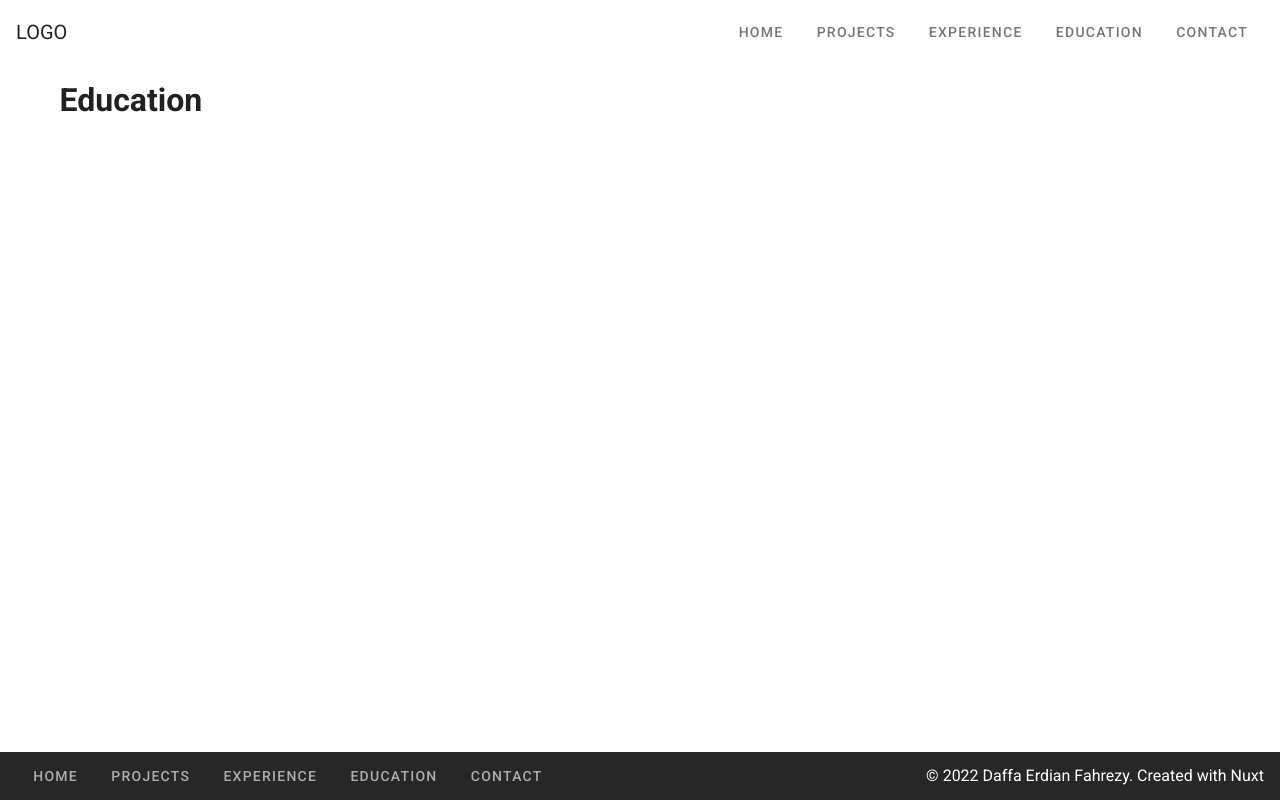
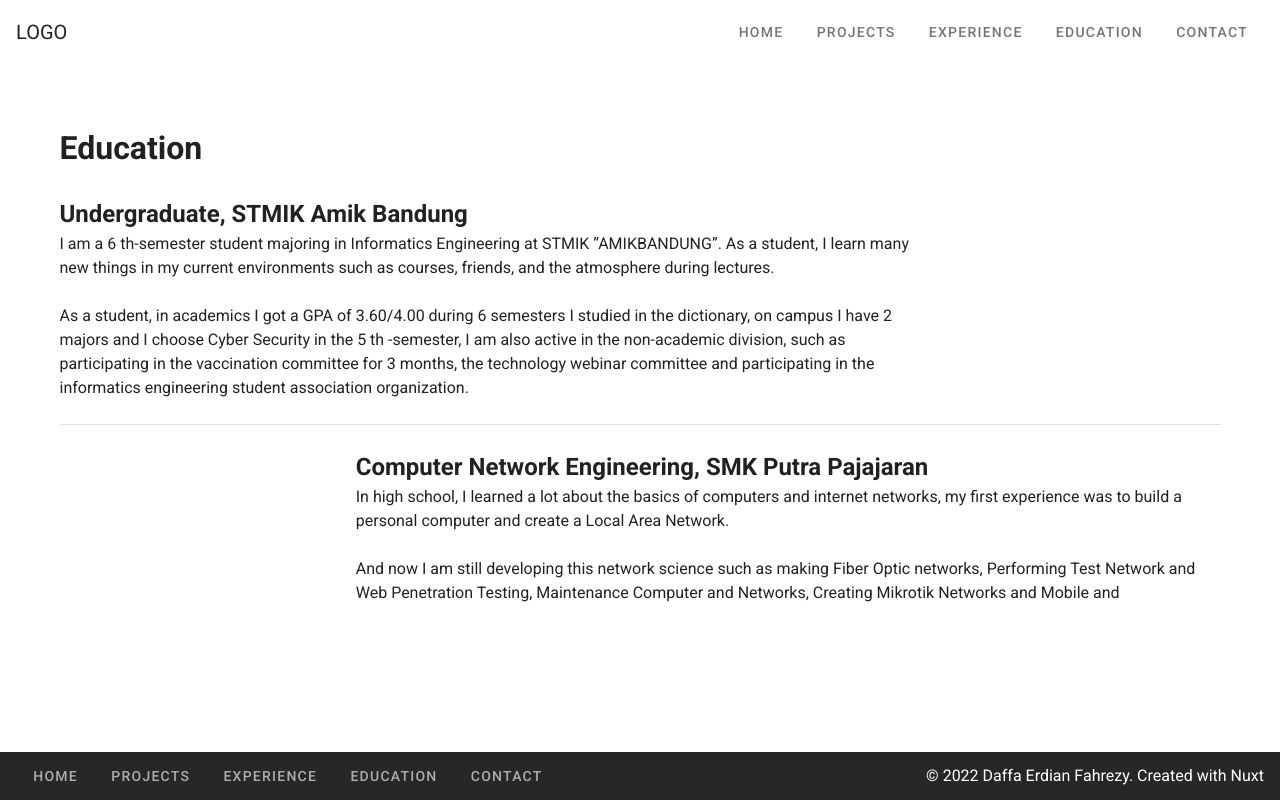
Before and after one commit to Daffrdn/portofolio, a Nuxt app: page /education in a window 1280 px wide. Built offline with nearby package versions, Linux system fonts and the light colour scheme.

Commit message:
wireframe education

```diff
--- a/pages/education.vue
+++ b/pages/education.vue
@@ -1,7 +1,49 @@
 <template>
-  <div>
+<div>
+  <div><br><br>
     <h1>Education</h1>
-  </div>
+  </div><br>
+  <v-row>
+    <v-col cols="12" md="9">
+      <h2>Undergraduate, STMIK Amik Bandung</h2>
+      <span>
+      I am a 6
+      th-semester student majoring in Informatics Engineering at STMIK
+      ”AMIKBANDUNG”. As a student, I learn many new things in my current
+      environments such as courses, friends, and the atmosphere during lectures.
+      <br><br>
+      As a student, in academics I got a GPA of 3.60/4.00 during 6 semesters I
+      studied in the dictionary, on campus I have 2 majors and I choose Cyber
+      Security in the 5
+      th
+      -semester, I am also active in the non-academic division, such as participating in the vaccination committee for 3 months, the
+      technology webinar committee and participating in the informatics engineering student association organization.
+      </span>
+    </v-col>
+    <v-col>
+    </v-col>
+  </v-row>
+  <br>
+  <v-divider></v-divider>
+  <br>
+  <v-row>
+    <v-col>
+    </v-col>
+    <v-col cols="12" md="9">
+      <h2>Computer Network Engineering, SMK Putra Pajajaran</h2>
+      <span>
+      In high school, I learned a lot about the basics of computers and internet
+      networks, my first experience was to build a personal computer and create
+      a Local Area Network.
+      <br><br>
+      And now I am still developing this network science such as making Fiber
+      Optic networks, Performing Test Network and Web Penetration Testing, Maintenance Computer and Networks, Creating Mikrotik Networks and
+      Mobile and
+      </span>
+    </v-col>
+  </v-row>
+  <br><br>
+</div>
 </template>
 
 <script>
```
